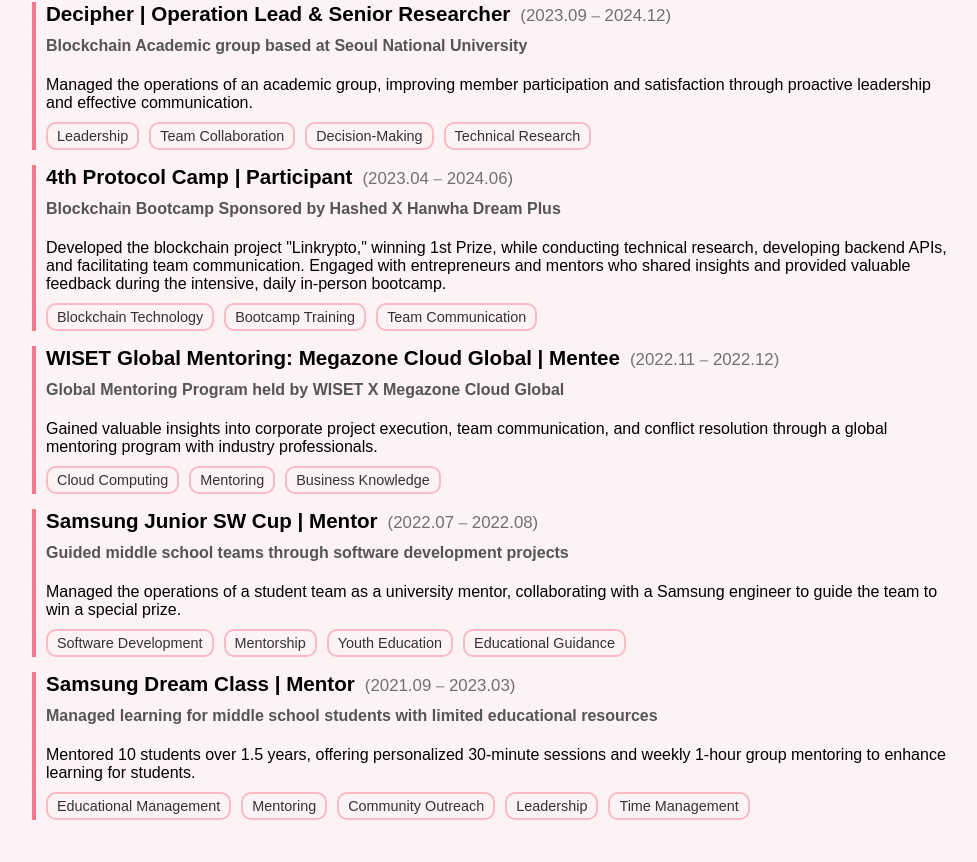
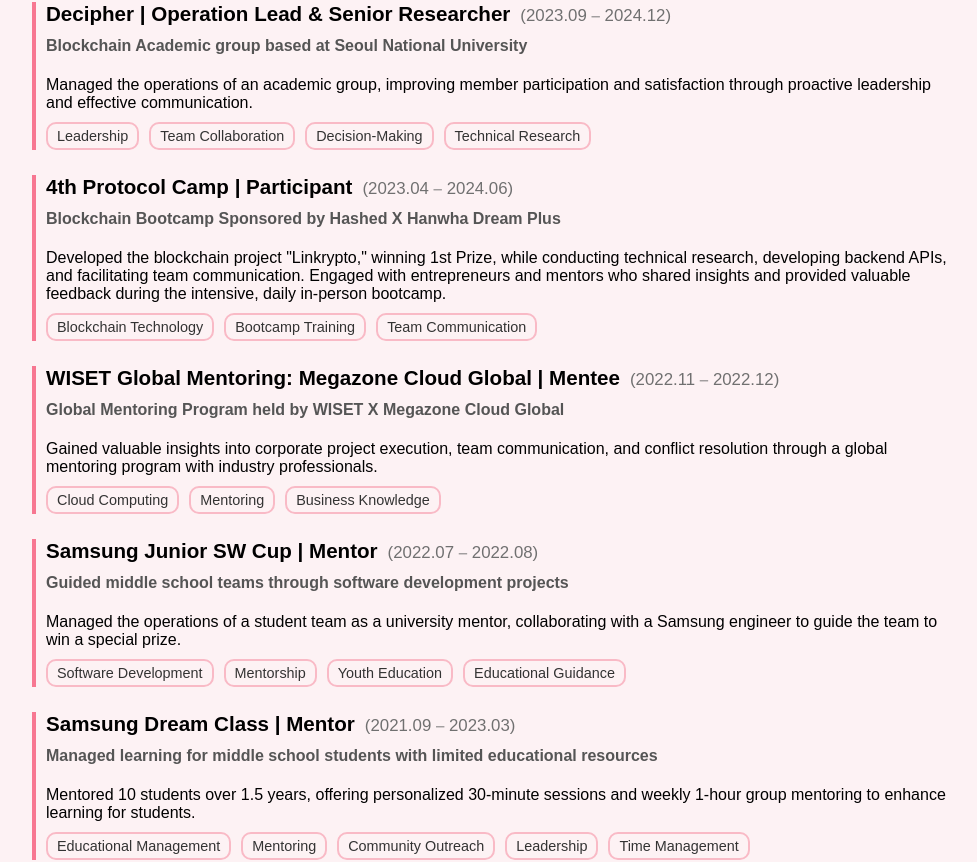
Before and after one commit to brynnPark/brynnpark.cloud, a React (Create React App) app in the folder my_web_page/: page / in a window 1280 px wide. Shown: the part 1632-2494 px from the top of the page, without its empty margins (153-1130 px from the left). Built offline with nearby package versions, Linux system fonts and the light colour scheme.

Commit message:
activity margin edit

```diff
--- a/my_web_page/src/App.css
+++ b/my_web_page/src/App.css
@@ -286,7 +286,7 @@
 .leadership .activity {
   border-left: 4px solid #f77791; /* Simple border on the left */
   padding-left: 10px; /* Padding inside the activity box */
-  margin-bottom: 15px; /* Space between activities */
+  margin-bottom: 25px; /* Space between activities */
 }
 
 /* Styling for the activity period */
```
